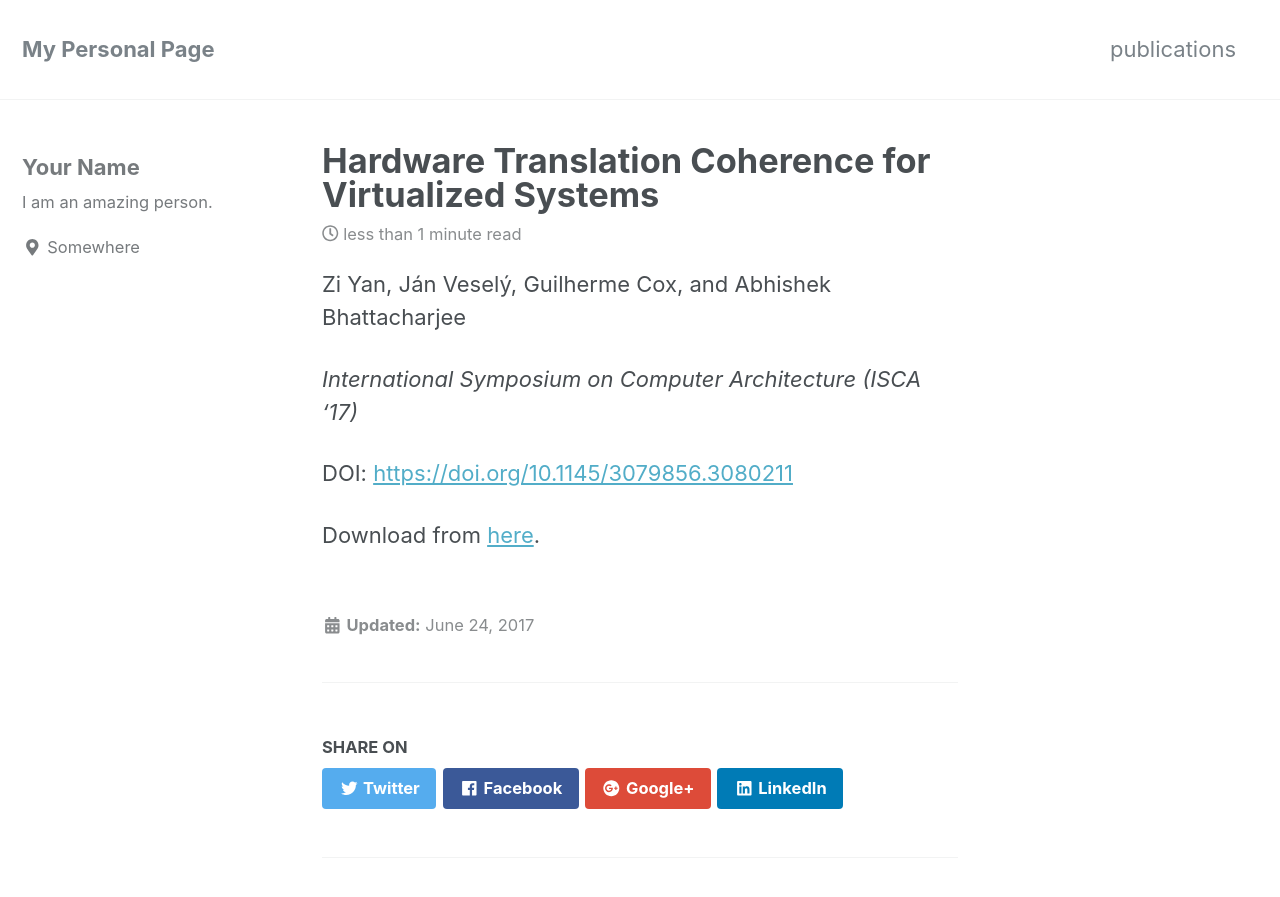
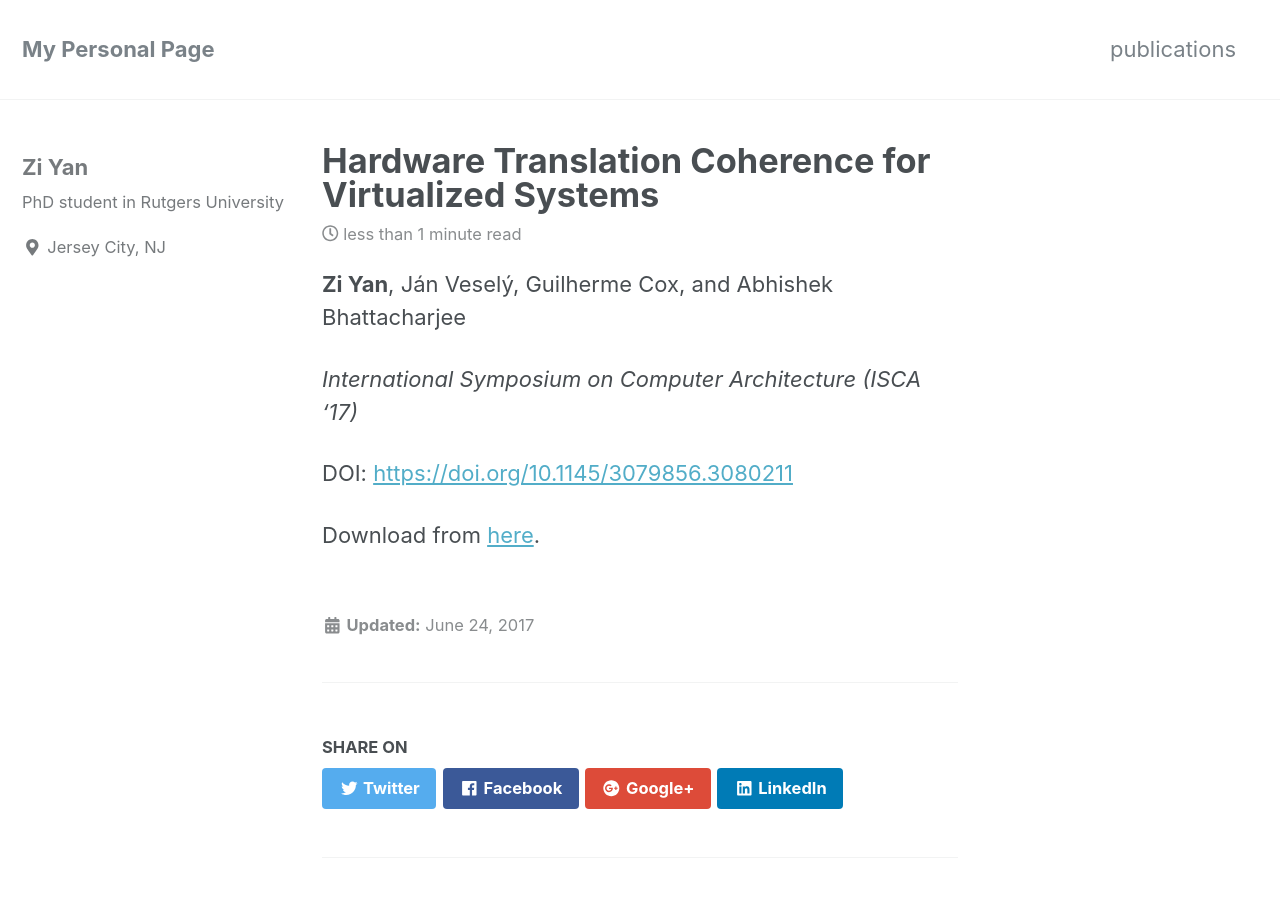
Before and after one commit to x-y-z/x-y-z.github.io, a Jekyll site: the page built from _publications/2017-06-24-ISCA-2017.md, in a window 1280 px wide and 900 px high. Shown: the top 897 px of the window. Built offline with Jekyll 4.4.1, drawn with Linux system fonts in a browser that asks for light colours; nearby versions of some CDN libraries.

Commit message:
More content.
Signed-off-by: Zi Yan <zi.yan@cs.rutgers.edu>

```diff
--- a/_config.yml
+++ b/_config.yml
@@ -97,10 +97,10 @@ analytics:
 
 # Site Author
 author:
-  name             : "Your Name"
+  name             : "Zi Yan"
   avatar           : # path of avatar image, e.g. "/assets/images/bio-photo.jpg"
-  bio              : "I am an amazing person."
-  location         : "Somewhere"
+  bio              : "PhD student in Rutgers University"
+  location         : "Jersey City, NJ"
   email            :
   uri              :
   home             : # null (default), "absolute or relative url to link to author home"
--- a/_publications/2017-06-24-ISCA-2017.md
+++ b/_publications/2017-06-24-ISCA-2017.md
@@ -7,7 +7,7 @@ authors: "Zi Yan, Ján Veselý, Guilherme Cox, and Abhishek Bhattacharjee"
 
 ---
 
-Zi Yan, Ján Veselý, Guilherme Cox, and Abhishek Bhattacharjee
+**Zi Yan**, Ján Veselý, Guilherme Cox, and Abhishek Bhattacharjee
 
 *International Symposium on Computer Architecture (ISCA '17)*
 
```
Also changed, not shown: _publications/2018-03-24-ASPLOS-2018.md (+1 -1 lines).
